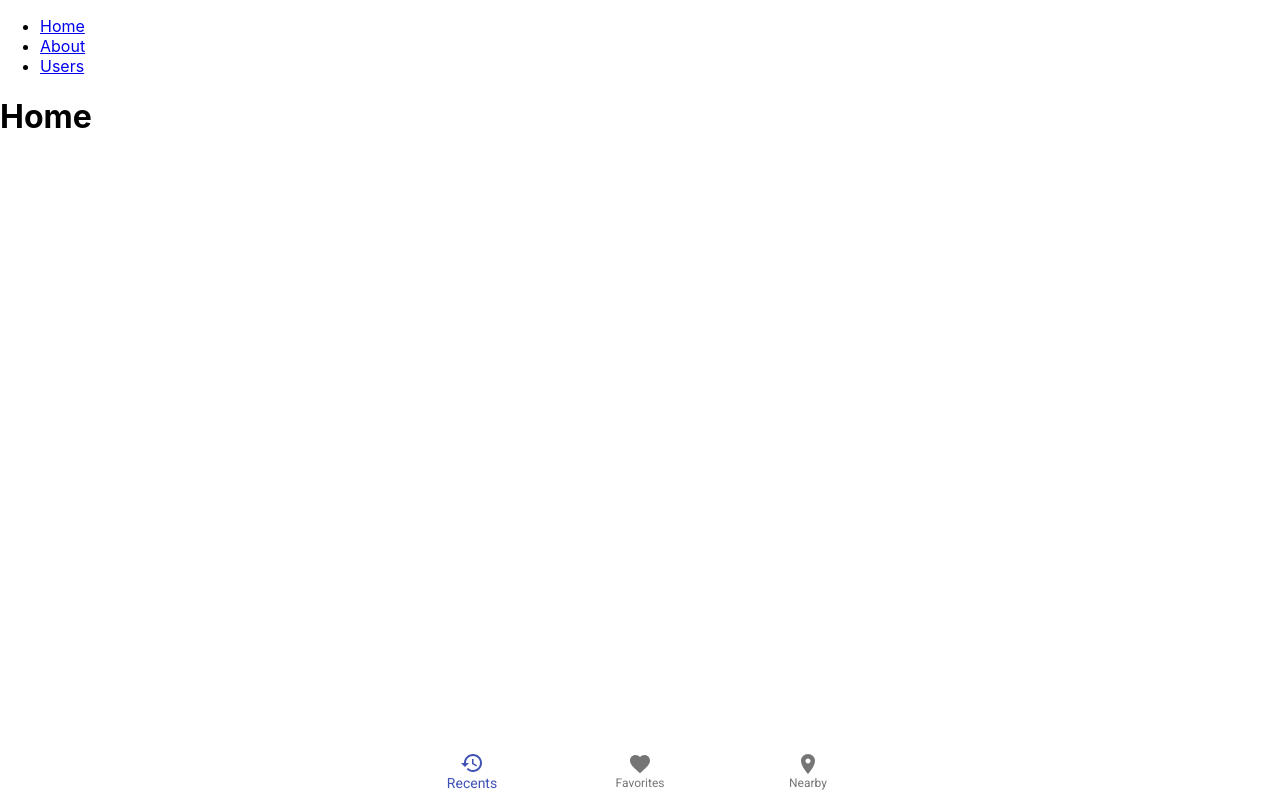
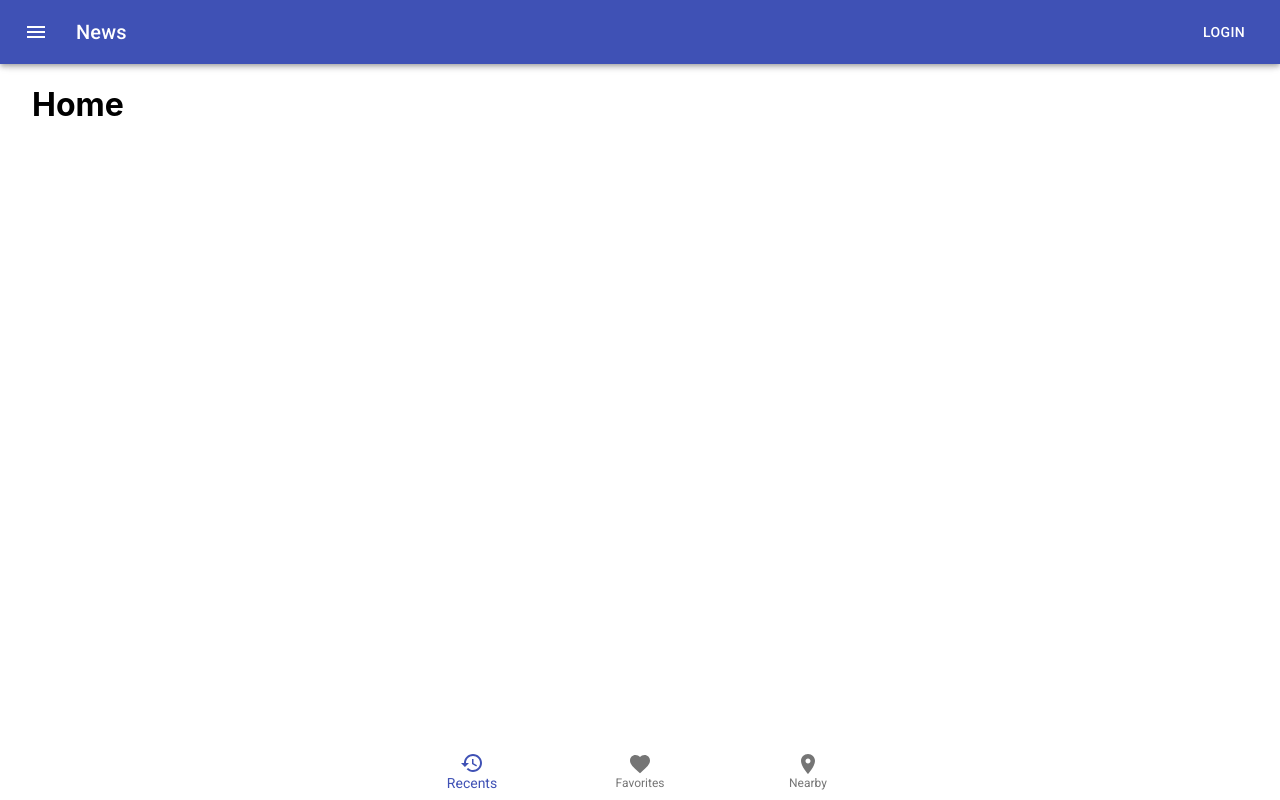
Before and after one commit to marcoarruda/financeiro-app, a React (Create React App) app: page / in a window 1280 px wide. Built offline with nearby package versions, Linux system fonts and the light colour scheme.

Commit message:
Header and Footer, styles

```diff
--- a/src/App.css
+++ /dev/null
@@ -1,38 +0,0 @@
-.App {
-  text-align: center;
-}
-
-.App-logo {
-  height: 40vmin;
-  pointer-events: none;
-}
-
-@media (prefers-reduced-motion: no-preference) {
-  .App-logo {
-    animation: App-logo-spin infinite 20s linear;
-  }
-}
-
-.App-header {
-  background-color: #282c34;
-  min-height: 100vh;
-  display: flex;
-  flex-direction: column;
-  align-items: center;
-  justify-content: center;
-  font-size: calc(10px + 2vmin);
-  color: white;
-}
-
-.App-link {
-  color: #61dafb;
-}
-
-@keyframes App-logo-spin {
-  from {
-    transform: rotate(0deg);
-  }
-  to {
-    transform: rotate(360deg);
-  }
-}
--- a/src/App.tsx
+++ b/src/App.tsx
@@ -1,78 +1,58 @@
 import React from 'react';
-import { makeStyles } from '@material-ui/core/styles';
-import BottomNavigation from '@material-ui/core/BottomNavigation';
-import BottomNavigationAction from '@material-ui/core/BottomNavigationAction';
-import RestoreIcon from '@material-ui/icons/Restore';
-import FavoriteIcon from '@material-ui/icons/Favorite';
-import LocationOnIcon from '@material-ui/icons/LocationOn';
-import './App.css';
+
+import Header from './components/Header'
+import Footer from './components/Footer'
+
 import {
   BrowserRouter as Router,
   Switch,
-  Route,
-  Link
+  Route
 } from "react-router-dom";
 
-const useStyles = makeStyles({
-  root: {
-    width: '100%',
-    position: 'fixed',
-    bottom: 0,
-  },
-});
+import Grid from '@material-ui/core/Grid'
 
-function App() {
+import { makeStyles, createStyles, Theme } from '@material-ui/core/styles';
+
+const useStyles = makeStyles((theme: Theme) =>
+  createStyles({
+    container: {
+      padding: '4rem 2rem 4rem 2rem',
+    },
+  }),
+);
+
+const App: React.FC = () => {
   const classes = useStyles();
-  const [value, setValue] = React.useState(0);
+  let rows = []
+  for(let i = 0; i < 5; i++){
+    rows.push(<p key={i}>Excepteur tempor nisi sint ea sunt fugiat fugiat magna sint ad est culpa Lorem. Officia nostrud consectetur do ullamco veniam esse do duis. Duis ad consequat culpa officia id est dolore eiusmod culpa eiusmod ullamco. Tempor culpa adipisicing aliquip officia ut incididunt culpa. Aliquip amet do enim exercitation ad dolor amet veniam. Cupidatat dolor nostrud eu adipisicing.</p>)
+  }
 
   return (
     <React.Fragment>
       <Router>
-        <div>
-          <nav>
-            <ul>
-              <li>
-                <Link to="/">Home</Link>
-              </li>
-              <li>
-                <Link to="/about">About</Link>
-              </li>
-              <li>
-                <Link to="/users">Users</Link>
-              </li>
-            </ul>
-          </nav>
+        {/* Header */}
+        <Header />
 
-          {/* A <Switch> looks through its children <Route>s and
-              renders the first one that matches the current URL. */}
+        {/* Container */}
+        <Grid container className={classes.container}>
           <Switch>
             <Route path="/about">
               <h1>About</h1>
-              {/* <About /> */}
             </Route>
             <Route path="/users">
               <h1>Users</h1>
-              {/* <Users /> */}
+              { rows }
             </Route>
             <Route path="/">
               <h1>Home</h1>
-              {/* <Home /> */}
             </Route>
           </Switch>
-        </div>
+        </Grid>
+
+        {/* Footer */}
+        <Footer />
       </Router>
-      <BottomNavigation
-        value={value}
-        onChange={(event, newValue) => {
-          setValue(newValue);
-        }}
-        showLabels
-        className={classes.root}
-      >
-        <BottomNavigationAction label="Recents" icon={<RestoreIcon />} />
-        <BottomNavigationAction label="Favorites" icon={<FavoriteIcon />} />
-        <BottomNavigationAction label="Nearby" icon={<LocationOnIcon />} />
-      </BottomNavigation>
     </React.Fragment>
   );
 }
--- /dev/null
+++ b/src/components/Footer.tsx
@@ -0,0 +1,37 @@
+import React from 'react';
+import { makeStyles } from '@material-ui/core/styles';
+import BottomNavigation from '@material-ui/core/BottomNavigation';
+import BottomNavigationAction from '@material-ui/core/BottomNavigationAction';
+import RestoreIcon from '@material-ui/icons/Restore';
+import FavoriteIcon from '@material-ui/icons/Favorite';
+import LocationOnIcon from '@material-ui/icons/LocationOn';
+
+const useStyles = makeStyles({
+  root: {
+    width: '100%',
+    position: 'fixed',
+    bottom: 0
+  },
+});
+
+const SimpleBottomNavigation: React.FC = () => {
+  const classes = useStyles();
+  const [value, setValue] = React.useState(0);
+
+  return (
+    <BottomNavigation
+      value={value}
+      onChange={(event, newValue) => {
+        setValue(newValue);
+      }}
+      showLabels
+      className={classes.root}
+    >
+      <BottomNavigationAction label="Recents" icon={<RestoreIcon />} />
+      <BottomNavigationAction label="Favorites" icon={<FavoriteIcon />} />
+      <BottomNavigationAction label="Nearby" icon={<LocationOnIcon />} />
+    </BottomNavigation>
+  );
+}
+
+export default SimpleBottomNavigation
--- /dev/null
+++ b/src/components/Header.tsx
@@ -0,0 +1,47 @@
+import React from 'react';
+import { createStyles, makeStyles, Theme } from '@material-ui/core/styles';
+import AppBar from '@material-ui/core/AppBar';
+import Toolbar from '@material-ui/core/Toolbar';
+import Typography from '@material-ui/core/Typography';
+import Button from '@material-ui/core/Button';
+import IconButton from '@material-ui/core/IconButton';
+import MenuIcon from '@material-ui/icons/Menu';
+
+const useStyles = makeStyles((theme: Theme) =>
+  createStyles({
+    root: {
+      flexGrow: 1,
+      position: 'fixed',
+      width: '100%',
+      top: 0,
+    },
+    menuButton: {
+      marginRight: theme.spacing(2),
+    },
+    title: {
+      flexGrow: 1,
+    },
+  }),
+);
+
+const Header: React.FC = () => {
+  const classes = useStyles();
+
+  return (
+    <div className={classes.root}>
+      <AppBar position="static">
+        <Toolbar>
+          <IconButton edge="start" className={classes.menuButton} color="inherit" aria-label="menu">
+            <MenuIcon />
+          </IconButton>
+          <Typography variant="h6" className={classes.title}>
+            News
+          </Typography>
+          <Button color="inherit">Login</Button>
+        </Toolbar>
+      </AppBar>
+    </div>
+  );
+}
+
+export default Header
```
Also changed, not shown: 1 other file (tests, documents, lock files or other folders).
